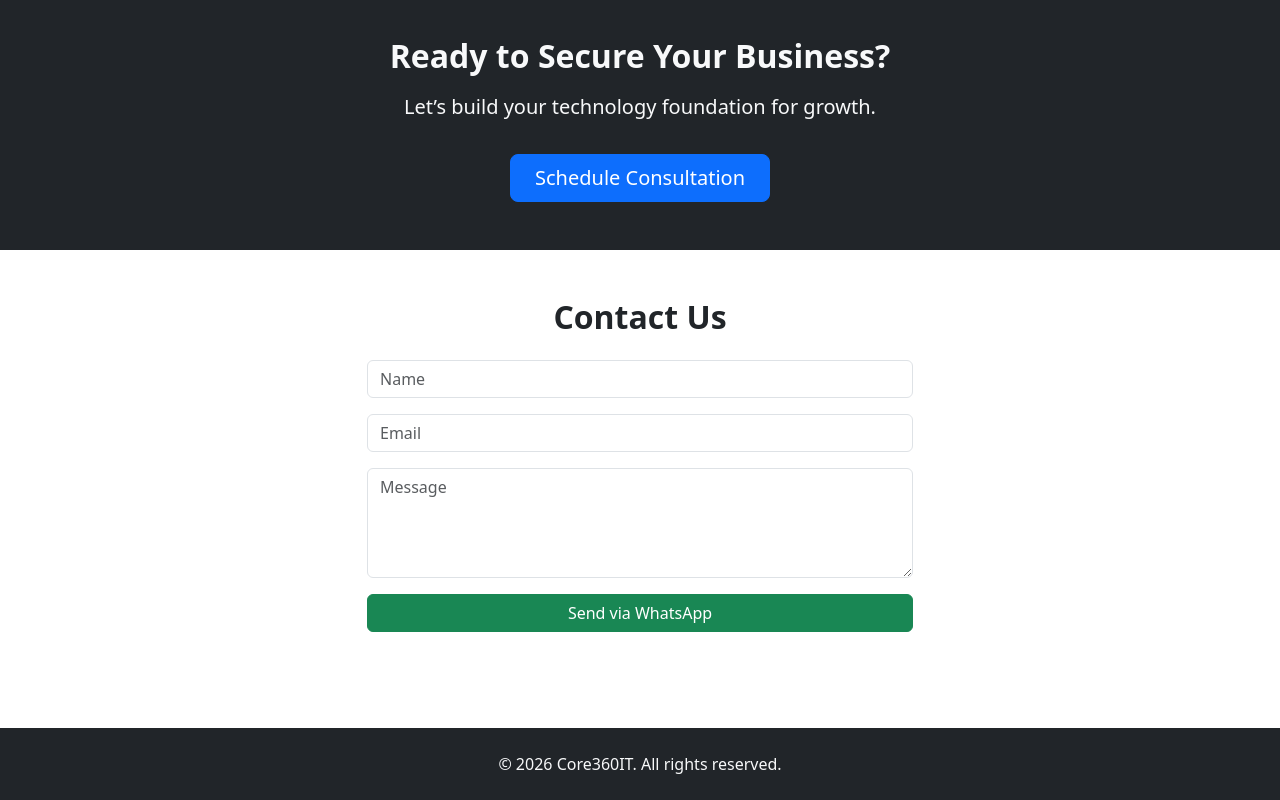
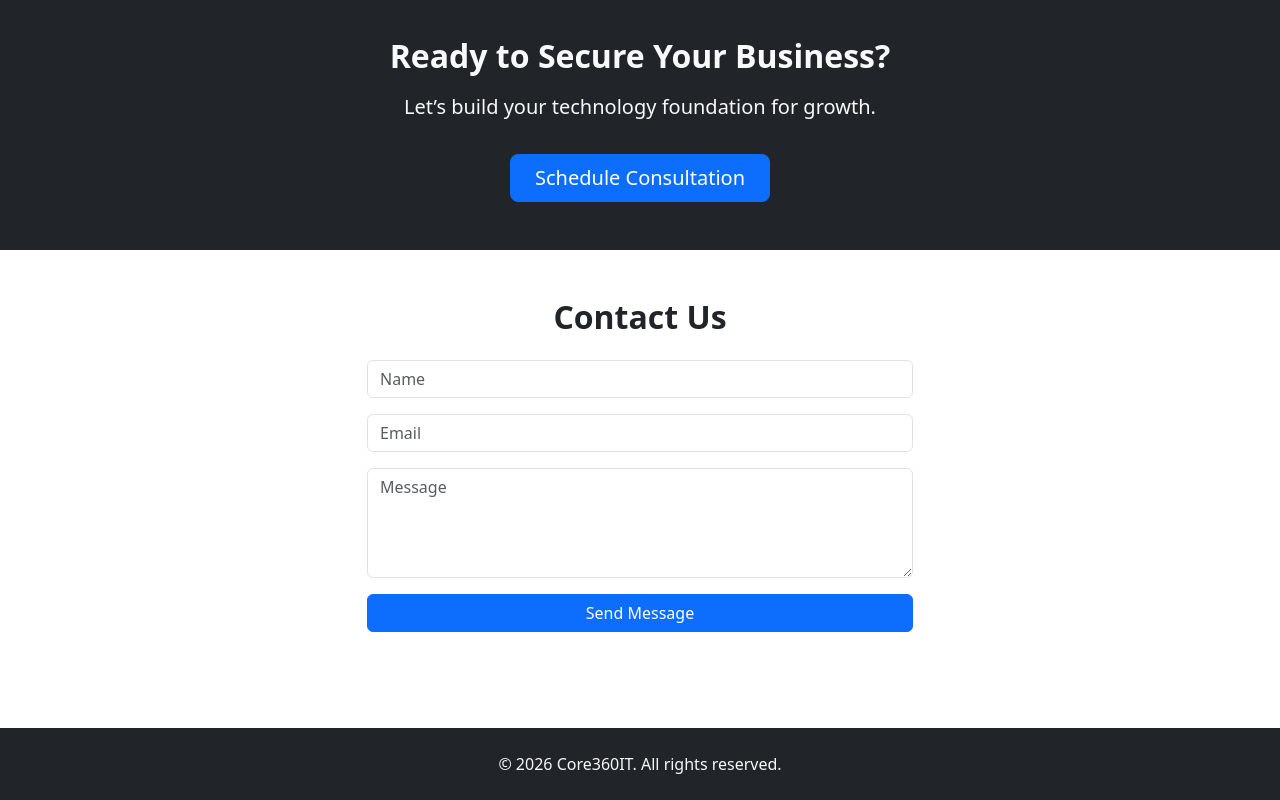
Before and after one commit to edoucevisio/core360itunderconstruction, a Next.js app: page / in a window 1280 px wide. Shown: the part 1139-1939 px from the top of the page. Built offline with nearby package versions, Linux system fonts and the light colour scheme.

Commit message:
Update page.js

```diff
--- a/app/page.js
+++ b/app/page.js
@@ -26,7 +26,6 @@ export default function Home() {
                 alt="Managed IT"
                 style={{ height: "85vh", objectFit: "cover" }}
               />
-
               <div
                 className="position-absolute top-0 start-0 w-100 h-100"
                 style={{
@@ -34,7 +33,6 @@ export default function Home() {
                     "linear-gradient(to right, rgba(0,0,0,0.7), rgba(0,0,0,0.2))",
                 }}
               ></div>
-
               <div className="carousel-caption text-start">
                 <h1 className="display-4 fw-bold">
                   Managed IT Services
@@ -63,7 +61,6 @@ export default function Home() {
                     "linear-gradient(to right, rgba(0,0,0,0.7), rgba(0,0,0,0.2))",
                 }}
               ></div>
-
               <div className="carousel-caption text-start">
                 <h1 className="display-4 fw-bold">
                   Advanced Cybersecurity
@@ -92,7 +89,6 @@ export default function Home() {
                     "linear-gradient(to right, rgba(0,0,0,0.7), rgba(0,0,0,0.2))",
                 }}
               ></div>
-
               <div className="carousel-caption text-start">
                 <h1 className="display-4 fw-bold">
                   Cloud & Microsoft 365
@@ -121,7 +117,6 @@ export default function Home() {
                     "linear-gradient(to right, rgba(0,0,0,0.7), rgba(0,0,0,0.2))",
                 }}
               ></div>
-
               <div className="carousel-caption text-start">
                 <h1 className="display-4 fw-bold">
                   Modern Web Development
@@ -162,37 +157,31 @@ export default function Home() {
             <h2 className="text-center mb-5 fw-bold">
               Our Services
             </h2>
-
             <div className="row g-4">
-
               <div className="col-md-3">
                 <div className="card h-100 shadow-sm border-0 p-4 text-center">
                   <h5 className="fw-bold mb-3">Managed IT</h5>
                   <p>24/7 monitoring and proactive support.</p>
                 </div>
               </div>
-
               <div className="col-md-3">
                 <div className="card h-100 shadow-sm border-0 p-4 text-center">
                   <h5 className="fw-bold mb-3">Cybersecurity</h5>
                   <p>Advanced protection and threat detection.</p>
                 </div>
               </div>
-
               <div className="col-md-3">
                 <div className="card h-100 shadow-sm border-0 p-4 text-center">
                   <h5 className="fw-bold mb-3">Cloud & Microsoft 365</h5>
                   <p>Secure cloud migration and collaboration tools.</p>
                 </div>
               </div>
-
               <div className="col-md-3">
                 <div className="card h-100 shadow-sm border-0 p-4 text-center">
                   <h5 className="fw-bold mb-3">Web Development</h5>
                   <p>Modern, scalable and high-performance websites.</p>
                 </div>
               </div>
-
             </div>
           </div>
         </section>
@@ -212,7 +201,7 @@ export default function Home() {
           </div>
         </section>
 
-        {/* ================= CONTACT (WhatsApp Form) ================= */}
+        {/* ================= CONTACT ================= */}
         <section id="contact" className="py-5">
           <div className="container">
             <h2 className="text-center mb-4 fw-bold">
@@ -220,38 +209,13 @@ export default function Home() {
             </h2>
             <div className="row justify-content-center">
               <div className="col-md-6">
-
-                <form
-                  onSubmit={(e) => {
-                    e.preventDefault();
-
-                    const name = e.target.name.value;
-                    const email = e.target.email.value;
-                    const message = e.target.message.value;
-
-                    const whatsappMessage =
-                      `New Contact Form Message:%0A%0A` +
-                      `Name: ${name}%0A` +
-                      `Email: ${email}%0A` +
-                      `Message: ${message}`;
-
-                    const phoneNumber = "971501234567"; // 🔥 Replace with your number (no +)
-
-                    window.open(
-                      `https://wa.me/${phoneNumber}?text=${whatsappMessage}`,
-                      "_blank"
-                    );
-
-                    e.target.reset();
-                  }}
-                >
+                <form>
                   <input
                     name="name"
                     className="form-control mb-3"
                     placeholder="Name"
                     required
                   />
-
                   <input
                     name="email"
                     type="email"
@@ -259,7 +223,6 @@ export default function Home() {
                     placeholder="Email"
                     required
                   />
-
                   <textarea
                     name="message"
                     className="form-control mb-3"
@@ -267,12 +230,10 @@ export default function Home() {
                     placeholder="Message"
                     required
                   ></textarea>
-
-                  <button className="btn btn-success w-100">
-                    Send via WhatsApp
+                  <button className="btn btn-primary w-100">
+                    Send Message
                   </button>
                 </form>
-
               </div>
             </div>
           </div>
@@ -282,7 +243,7 @@ export default function Home() {
 
       {/* ================= FLOATING WHATSAPP BUTTON ================= */}
       <a
-        href="https://wa.me/23052519002" // 🔥 Replace with your number
+        href="https://wa.me/971501234567"
         target="_blank"
         rel="noopener noreferrer"
         style={{
```
